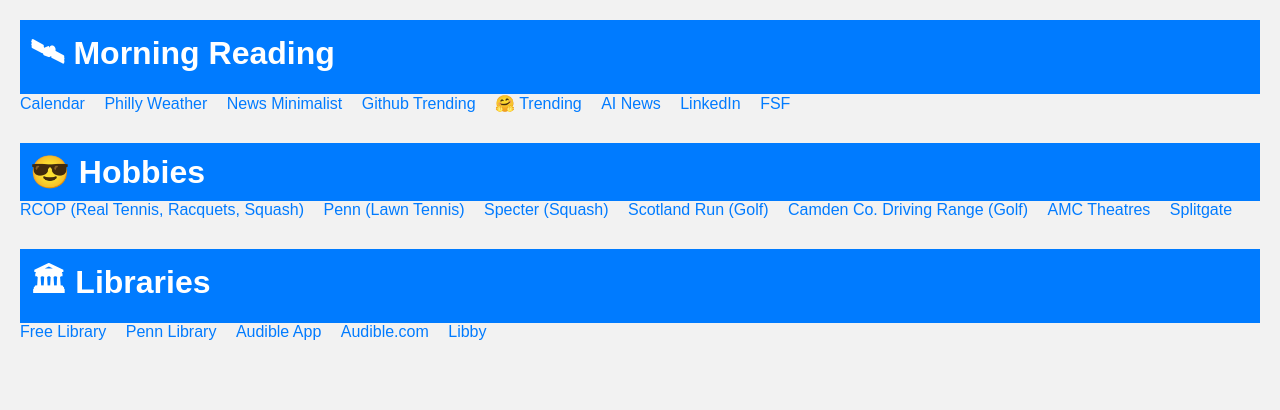
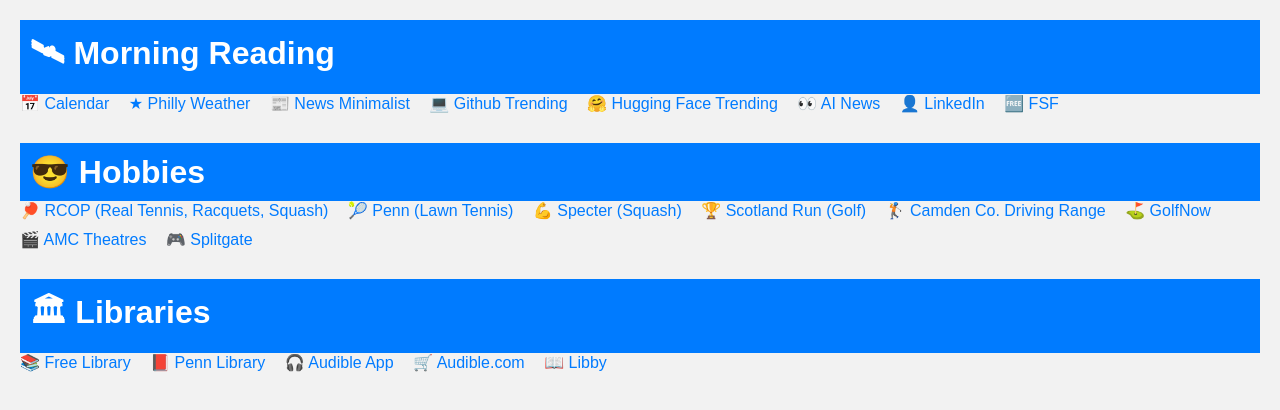
Before and after one commit to predbrad/bradflaugher.com, a plain HTML site: page extras/dist/reading.html in a window 1280 px wide. Drawn offline with Linux system fonts and the light colour scheme.

Commit message:
more reading

```diff
--- a/extras/dist/reading.html
+++ b/extras/dist/reading.html
@@ -63,37 +63,39 @@
     <!-- Morning Reading Section -->
     <div id="section1" class="section">
         <h1>&#128752; Morning Reading</h1>
-        <a href="https://calendar.google.com/">Calendar</a>
-        <a href="https://www.wunderground.com/weather/us/pa/philadelphia">Philly Weather</a>
-        <a href="https://www.newsminimalist.com/">News Minimalist</a>
-        <a href="https://github.com/trending">Github Trending</a>
-        <a href="https://huggingface.co/">&#129303; Trending</a>
-        <a href="https://cacm.acm.org/news?subject=1">AI News</a>
-        <a href="https://www.linkedin.com/">LinkedIn</a>
-        <a href="https://forum.members.fsf.org/">FSF</a>
+        <a href="https://calendar.google.com/">&#128197; Calendar</a>
+        <a href="https://www.wunderground.com/weather/us/pa/philadelphia">&#9733; Philly Weather</a>
+        <a href="https://www.newsminimalist.com/">&#128240; News Minimalist</a>
+        <a href="https://github.com/trending">&#128187; Github Trending</a>
+        <a href="https://huggingface.co/">&#129303; Hugging Face Trending</a>
+        <a href="https://cacm.acm.org/news?subject=1">&#128064; AI News</a>
+        <a href="https://www.linkedin.com/">&#128100; LinkedIn</a>
+        <a href="https://forum.members.fsf.org/">&#127379; FSF</a>
     </div>
 
     <!-- Hobbies Section -->
     <div class="section" style="display: block;">
         <h1>&#x1F60E; Hobbies</h1>
-        <a href="https://clublocker.com/reservations/mobile/#/reserve">RCOP (Real Tennis, Racquets, Squash)</a>
-        <a href="https://penntennis.clubautomation.com/member">Penn (Lawn Tennis)</a>
-        <a href="https://clublocker.com/organizations/13822/reservations/2023-08-28/grid">Specter (Squash)</a>
-        <a href="https://scotlandrun.com/">Scotland Run (Golf)</a>
-        <a href="https://www.camdencounty.com/service/parks/camden-county-driving-range/">Camden Co. Driving Range (Golf)</a>
-        <a href="https://www.amctheatres.com/movies">AMC Theatres</a>
-        <a href="https://www.splitgate.com/">Splitgate</a>
+        <a href="https://clublocker.com/reservations/mobile/#/reserve">&#127955; RCOP (Real Tennis, Racquets, Squash)</a>
+        <a href="https://penntennis.clubautomation.com/member">&#127934; Penn (Lawn Tennis)</a>
+        <a href="https://clublocker.com/organizations/13822/reservations/2023-08-28/grid">&#128170; Specter (Squash)</a>
+        <a href="https://scotlandrun.com/">&#127942; Scotland Run (Golf)</a>
+        <a href="https://www.camdencounty.com/service/parks/camden-county-driving-range/">&#127948;&#65039; Camden Co. Driving Range</a>
+        <a href="https://www.golfnow.com">&#x26F3; GolfNow</a>
+        <a href="https://www.amctheatres.com/movies">&#127916; AMC Theatres</a>
+        <a href="https://www.splitgate.com/">&#127918; Splitgate</a>
     </div>
 
     <!-- Library and Clubs Section -->
     <div class="section" style="display: block;">
         <h1>&#x1F3DB; Libraries</h1>
-        <a href="https://www.freelibrary.org/">Free Library</a>
-        <a href="https://franklin.library.upenn.edu/">Penn Library</a>
-        <a href="audible://">Audible App</a>
-        <a href="https://www.audible.com/">Audible.com</a>
-        <a href="https://libbyapp.com">Libby</a>
+        <a href="https://www.freelibrary.org/">&#128218; Free Library</a>
+        <a href="https://franklin.library.upenn.edu/">&#128213; Penn Library</a>
+        <a href="audible://">&#127911; Audible App</a>
+        <a href="https://www.audible.com/">&#128722; Audible.com</a>
+        <a href="https://libbyapp.com">&#128214; Libby</a>
     </div>
+
 </div>
 
 </body>
```
